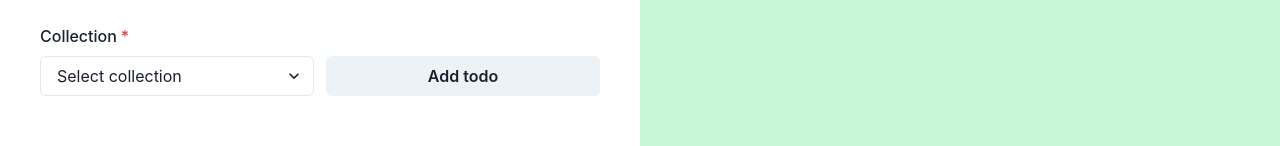
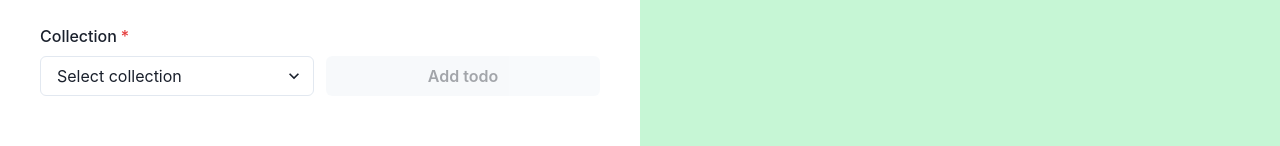
Before and after one commit to bercivarga/todo-poc, a React (Create React App) app: page / in a window 1280 px wide. Shown: the part 407-553 px from the top of the page. Built offline with nearby package versions, Linux system fonts and the light colour scheme.

Commit message:
change some styling things on the todo page

```diff
--- a/src/App.tsx
+++ b/src/App.tsx
@@ -1,30 +1,37 @@
-import React, { createContext, useContext, useState } from 'react';
-import {Routes, Route} from 'react-router-dom'
+import { createContext, useContext, useState } from "react";
+import { Routes, Route } from "react-router-dom";
 import TodoNavigator from "./components/TodoNavigator";
 import TodoPage from "./components/TodoPage";
 import { ITodo } from "./db/TodoClass";
 import db from "./db";
 
-const TodoContext = createContext<{todos:ITodo[], handleAddTodo: (todo: ITodo) => void } | undefined>(undefined)
+type TodoContextType =
+  | {
+      todos: ITodo[];
+      handleAddTodo: (todo: ITodo) => void;
+    }
+  | undefined;
+
+const TodoContext = createContext<TodoContextType>(undefined);
 
 export function useTodoContext() {
-  return useContext(TodoContext)
+  return useContext(TodoContext);
 }
 
 function App() {
-  const [todos, setTodos] = useState<ITodo[]>(db.todos)
+  const [todos, setTodos] = useState<ITodo[]>(db.todos);
 
   function handleAddTodo(todo: ITodo): void {
-    setTodos([...todos, todo])
+    setTodos([...todos, todo]);
   }
 
   return (
-      <TodoContext.Provider value={{todos, handleAddTodo}}>
-        <Routes>
-          <Route path={'/'} element={<TodoNavigator />} />
-          <Route path={':todoId'} element={<TodoPage />} />
-        </Routes>
-      </TodoContext.Provider>
+    <TodoContext.Provider value={{ todos, handleAddTodo }}>
+      <Routes>
+        <Route path={"/"} element={<TodoNavigator />} />
+        <Route path={":todoId"} element={<TodoPage />} />
+      </Routes>
+    </TodoContext.Provider>
   );
 }
 
--- a/src/components/TodoCreator.tsx
+++ b/src/components/TodoCreator.tsx
@@ -1,4 +1,4 @@
-import React, { useState } from 'react'
+import { useMemo, useState } from "react";
 import {
   Button,
   FormControl,
@@ -13,51 +13,83 @@ import {
   useBreakpointValue,
   VStack,
 } from "@chakra-ui/react";
-import { v4 as uuidv4 } from 'uuid';
+import { v4 as uuidv4 } from "uuid";
 import { Collection, Priority } from "../enums";
 import { Todo } from "../db/TodoClass";
 import { useTodoContext } from "../App";
 
 export default function TodoCreator(): JSX.Element {
-  const [name, setName] = useState<string>('');
-  const [author, setAuthor] = useState<string>('');
+  const [name, setName] = useState<string>("");
+  const [author, setAuthor] = useState<string>("");
   const [priority, setPriority] = useState<Priority>();
   const [collection, setCollection] = useState<Collection>();
 
-  const colSpan = useBreakpointValue({base: 2, md: 1})
-  const todoCtx = useTodoContext()
+  const colSpan = useBreakpointValue({ base: 2, md: 1 });
+  const todoCtx = useTodoContext();
 
   function handleTodoSubmit(): void {
-    if (!name || !author || priority === undefined || collection === undefined) {
-      return
+    if (!isFormValid) {
+      return;
     }
-    const todo = new Todo(uuidv4(), name, author, priority, collection)
-    todoCtx?.handleAddTodo(todo)
+    const todo = new Todo(uuidv4(), name, author, priority ?? 0, collection ?? 0);
+    todoCtx?.handleAddTodo(todo);
+    resetForm();
   }
+
+  function resetForm(): void {
+    setName("");
+    setAuthor("");
+    setPriority(undefined);
+    setCollection(undefined);
+  }
+
+  const isFormValid: boolean = useMemo(() => {
+    if (name && author && priority !== undefined && collection !== undefined) {
+      return false;
+    }
+    return true;
+  }, [name, author, priority, collection]);
 
   return (
     <VStack w="full" h="full" p={10} spacing={10} alignItems="flex-start">
-      <VStack spacing={3} alignItems={'flex-start'}>
-        <Heading variant={'h1'}>Your fav todo app</Heading>
-        <Text>by <Link href={'https://github.com/bercivarga'} target={'_blank'}>@bercivarga</Link></Text>
+      <VStack spacing={3} alignItems={"flex-start"}>
+        <Heading variant={"h1"}>Your fav todo app</Heading>
+        <Text>
+          by{" "}
+          <Link href={"https://github.com/bercivarga"} target={"_blank"}>
+            @bercivarga
+          </Link>
+        </Text>
       </VStack>
       <SimpleGrid columns={2} columnGap={3} rowGap={6}>
         <GridItem colSpan={2}>
           <FormControl isRequired>
             <FormLabel>Todo name</FormLabel>
-            <Input placeholder={'Type your todo here'} value={name} onChange={(e) => setName(e.target.value)} />
+            <Input
+              placeholder={"Type your todo here"}
+              value={name}
+              onChange={(e) => setName(e.target.value)}
+            />
           </FormControl>
         </GridItem>
         <GridItem colSpan={colSpan}>
           <FormControl isRequired>
             <FormLabel>Author</FormLabel>
-            <Input placeholder={'Your name'} value={author} onChange={(e) => setAuthor(e.target.value)} />
+            <Input
+              placeholder={"Your name"}
+              value={author}
+              onChange={(e) => setAuthor(e.target.value)}
+            />
           </FormControl>
         </GridItem>
         <GridItem colSpan={colSpan}>
           <FormControl isRequired>
             <FormLabel>Priority</FormLabel>
-            <Select placeholder={'Select priority'} value={priority} onChange={(e) => setPriority(parseInt(e.target.value))}>
+            <Select
+              placeholder={"Select priority"}
+              value={priority}
+              onChange={(e) => setPriority(parseInt(e.target.value ?? undefined))}
+            >
               <option value={Priority.low}>🟢 Low</option>
               <option value={Priority.medium}>🟠 Medium</option>
               <option value={Priority.high}>🔴 High</option>
@@ -67,17 +99,23 @@ export default function TodoCreator(): JSX.Element {
         <GridItem colSpan={colSpan}>
           <FormControl isRequired>
             <FormLabel>Collection</FormLabel>
-            <Select placeholder={'Select collection'} value={collection} onChange={(e) => setCollection(parseInt(e.target.value))}>
+            <Select
+              placeholder={"Select collection"}
+              value={collection}
+              onChange={(e) => setCollection(parseInt(e.target.value ?? undefined))}
+            >
               <option value={Collection.personal}>🙆 Personal</option>
               <option value={Collection.work}>🧑‍💻 Work</option>
               <option value={Collection.other}>🦧 Other</option>
             </Select>
           </FormControl>
         </GridItem>
-        <GridItem colSpan={colSpan} alignSelf={'end'}>
-          <Button w={'full'} onClick={handleTodoSubmit}>Add todo</Button>
+        <GridItem colSpan={colSpan} alignSelf={"end"}>
+          <Button w={"full"} disabled={isFormValid} onClick={handleTodoSubmit}>
+            Add todo
+          </Button>
         </GridItem>
       </SimpleGrid>
     </VStack>
-  )
+  );
 }
--- a/src/components/TodoPage.tsx
+++ b/src/components/TodoPage.tsx
@@ -1,5 +1,4 @@
-import React from 'react'
-import { Container, Flex, Heading, Spinner, VStack, Text, Button } from "@chakra-ui/react";
+import { Container, Flex, Heading, Spinner, VStack, Text, Button, Divider } from "@chakra-ui/react";
 import { useParams, useNavigate } from "react-router-dom";
 import { Collection, Priority } from "../enums";
 import { useTodoContext } from "../App";
@@ -12,12 +11,13 @@ export default function TodoPage(): JSX.Element {
   const todo = todoCtx?.todos.find(todo => todo.id === todoId)
 
   return (
-      <Container maxW={'container.sm'} marginTop={4} bg={'green.100'} borderRadius={8}>
-        <Flex p={8}>
+      <Container maxW={'container.sm'} marginTop={8}>
+        <Button onClick={() => navigate('/')}>Go back</Button>
+        <Flex p={8} marginTop={8} bg={'whiteAlpha.100'} borderRadius={8} boxShadow={'lg'}>
           {!todo && <Spinner />}
-          <VStack spacing={10} alignItems={'flex-start'}>
-            <Button onClick={() => navigate('/')}>Go back</Button>
+          <VStack spacing={10} alignItems={'flex-start'} w={"full"}>
             <Heading as={'h2'} size={'xl'}>{todo?.name}</Heading>
+            <Divider borderColor={'blackAlpha.900'} />
             <Heading as={'h3'} size={'md'}>Author: {todo?.author}</Heading>
             <Text>In collection: {Collection[todo?.collection as number]}</Text>
             <Text>Priority: {Priority[todo?.collection as number]}</Text>
```
